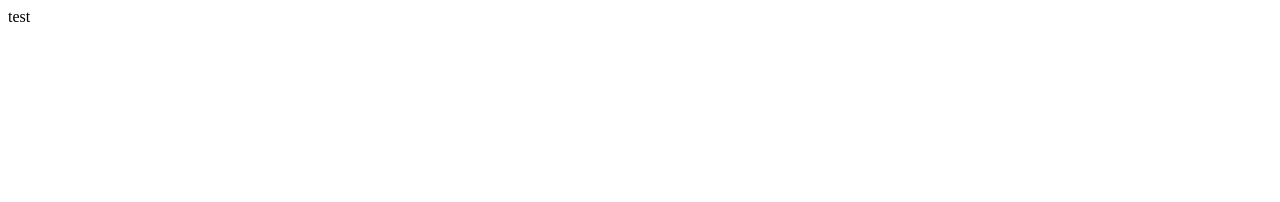
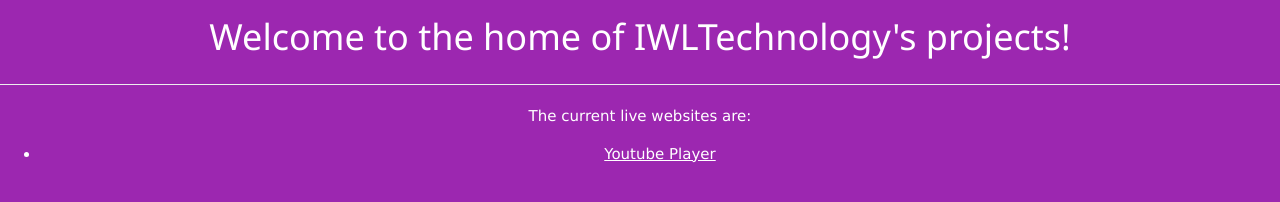
Before and after one commit to IWLTechnology/IWLTechnology.github.io, a plain HTML site: page index.html in a window 1280 px wide. Drawn offline with nearby package versions, Linux system fonts and the light colour scheme.

Commit message:
Update homepage

```diff
--- a/index.html
+++ b/index.html
@@ -1 +1,18 @@
-<p>test</p>
+<!DOCTYPE html>
+<html>
+  <head>
+    <link rel="stylesheet" href="https://www.w3schools.com/w3css/5/w3.css">
+    <title>IWLTechnology Home</title>
+    <style>
+
+    </style>
+  </head>
+  <body class="w3-purple w3-center">
+    <h1>Welcome to the home of IWLTechnology's projects!</h1>
+    <hr>
+    <p>The current live websites are:</p>
+    <ul>
+      <li><a href="./ytplayer">Youtube Player</a></li>
+    </ul>
+  </body>
+</html>
```
